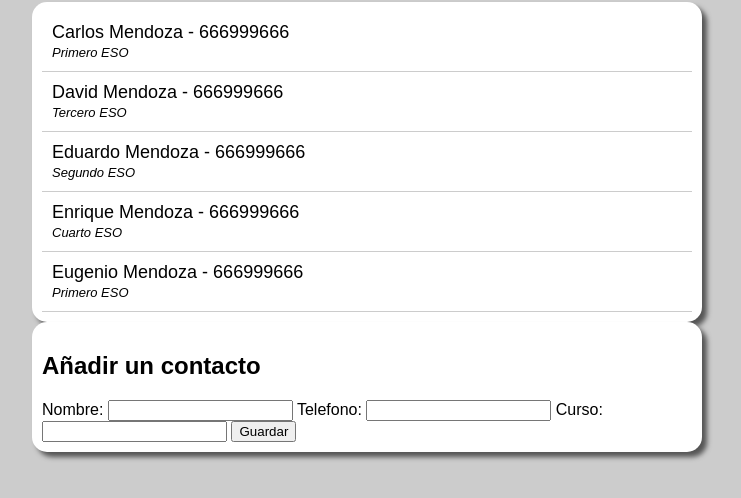
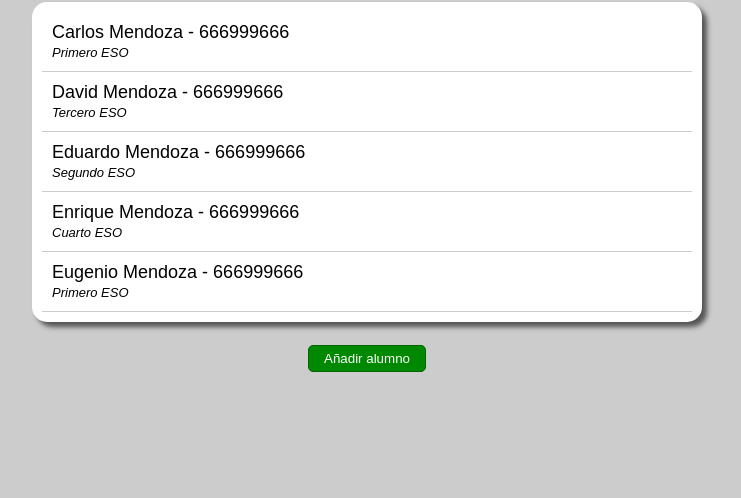
Before and after one commit to eumendoza/angularJSTest, a website: page index.html in a window 1280 px wide. Shown: the part 78-576 px from the top of the page, without its empty margins (273-1014 px from the left). Drawn offline with nearby package versions, Linux system fonts and the light colour scheme.

Commit message:
Show/hide nuevo Alumno form

```diff
--- a/css/styles.css
+++ b/css/styles.css
@@ -27,3 +27,25 @@ h1{
 	border-bottom: thin solid #ccc;
 	padding: 10px;
 }
+
+.componente-form1{
+	padding:10px;
+	display:inline;
+}
+
+.componente-form2{
+	padding:10px;
+}
+
+button{
+	background: #080;
+	color: #fff;
+	padding: 5px 15px;
+	border-radius: 5px;
+	border: thin solid #060;
+	margin: 5px auto;
+}
+
+button:hover{
+	background: #0A0;
+}
--- a/index.html
+++ b/index.html
@@ -14,12 +14,16 @@
 			</div>
 		</div>
 
-		<div class="wrapper">
+		</br>
+
+		<center><button ng-click="ShowForm()" ng-hide="formVisibility">Añadir alumno</button></center>
+
+		<div ng-show="formVisibility" class="wrapper">
 			<h2>Añadir un contacto</h2>
-			Nombre: <input type="text" ng-model="nuevoAlumno.nombre"></input>
-			Telefono: <input type="text" ng-model="nuevoAlumno.telefono"></input>
-			Curso: <input type="text" ng-model="nuevoAlumno.curso"></input>
-			<button ng-click="Save()">Guardar</button>
+			<div class="componente-form1">Nombre: <input type="text" ng-model="nuevoAlumno.nombre"></input></div>
+			<div class="componente-form1">Telefono: <input type="text" ng-model="nuevoAlumno.telefono"></input></div>
+			<div class="componente-form2">Curso: <input type="text" ng-model="nuevoAlumno.curso"></input></div>
+			<center><button ng-click="Save()">Guardar</button></center>
 		</div>
 
 		<script src="bower_components/angularjs/angular.min.js"></script>
--- a/js/script.js
+++ b/js/script.js
@@ -9,12 +9,19 @@ myApp.controller("AlumnosController",["$scope",function($scope){
 		{nombre:"David Mendoza", telefono:"666999666", curso:"Tercero ESO"}
 	];
 
+	$scope.formVisibility = false;
+
 	$scope.Save = function(){
 		$scope.alumnos.push({
 			nombre: $scope.nuevoAlumno.nombre,
 			telefono: $scope.nuevoAlumno.telefono,
 			curso: $scope.nuevoAlumno.curso
 		});
+		$scope.formVisibility = false;
 	};
 
+	$scope.ShowForm = function(){
+		$scope.formVisibility = true;
+	}
+
 }]);
```
